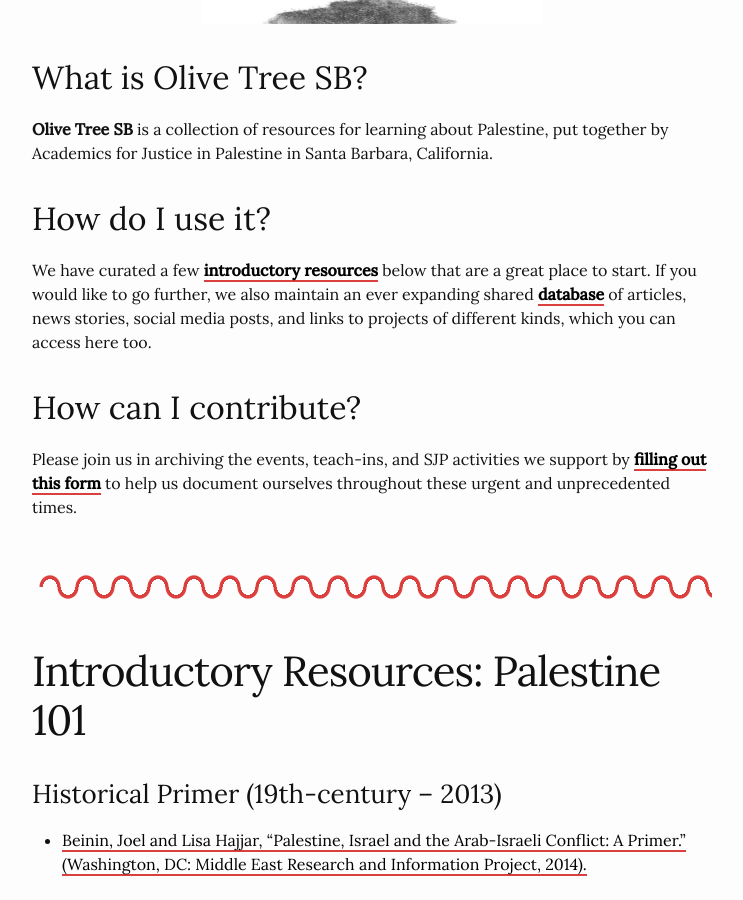
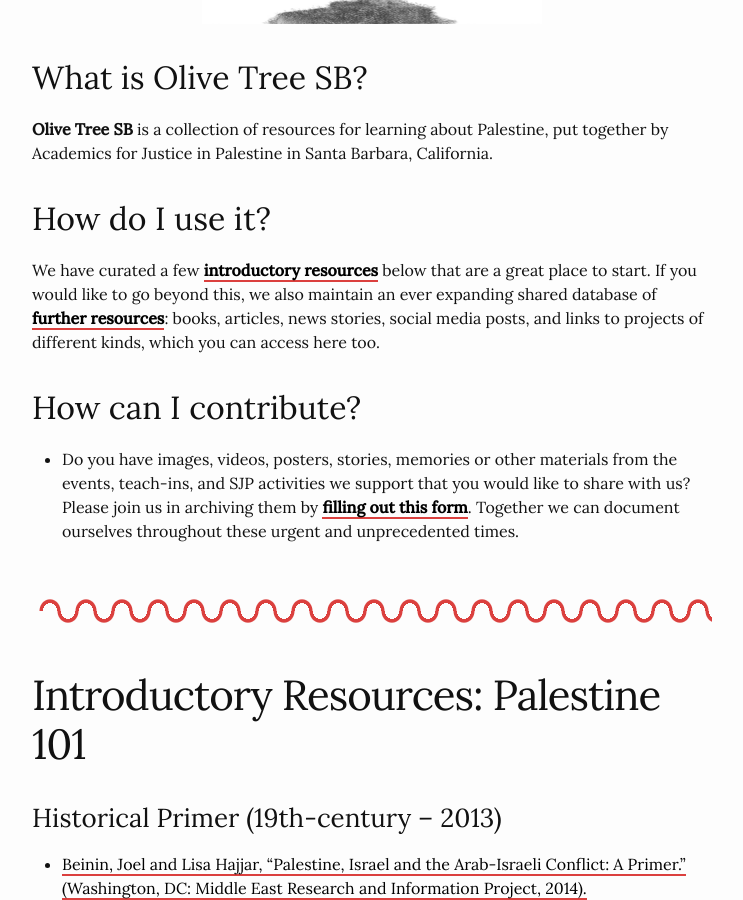
Before and after one commit to olivetreesb/olivetreesb, a Jekyll site: the page built from index.md, in a window 1280 px wide and 900 px high, scrolled down 489 px. Shown: the whole window, without its empty margins (268-1011 px from the left). Built offline with Jekyll 4.4.1, drawn with Linux system fonts in a browser that asks for light colours; some of the changed text lies outside the part shown.

Commit message:
Update index.md

```diff
--- a/index.md
+++ b/index.md
@@ -15,11 +15,10 @@
 
 ## How do I use it?
 
-We have curated a few **[introductory resources](#introductory-resources-palestine-101)** below that are a great place to start. If you would like to go further, we also maintain an ever expanding shared **[database](#full-database)** of articles, news stories, social media posts, and links to projects of different kinds, which you can access here too.
+We have curated a few **[introductory resources](#introductory-resources-palestine-101)** below that are a great place to start. If you would like to go beyond this, we also maintain an ever expanding shared database of **[further resources](#further-resources)**: books, articles, news stories, social media posts, and links to projects of different kinds, which you can access here too.
 
 ## How can I contribute?
-Please join us in archiving the events, teach-ins, and SJP activities we support by [**filling out this form**](https://docs.google.com/forms/d/e/1FAIpQLScVn7mlhGwQKr48etRbG_0kOLf3RK_-kUMjbYWUa_l8abkaFQ/viewform) to help us document ourselves throughout these urgent and unprecedented times.
-
+- Do you have images, videos, posters, stories, memories or other materials from the events, teach-ins, and SJP activities we support that you would like to share with us? Please join us in archiving them by [**filling out this form**](https://docs.google.com/forms/d/e/1FAIpQLScVn7mlhGwQKr48etRbG_0kOLf3RK_-kUMjbYWUa_l8abkaFQ/viewform). Together we can document ourselves throughout these urgent and unprecedented times.
 
 {% include squiggly-line.html %}
 
@@ -54,12 +53,12 @@
 
 {% include squiggly-line.html %}
 
-# Full database
+# Further resources
 [**Click here to open our database**](https://www.zotero.org/groups/5389905/ucsb-ajp/library).
 
 
-### What is it?
-The database is a collection of articles, news stories, social media posts, and links to projects of different kinds.
+### What is this?
+We've put together a larger database of articles, news stories, social media posts, and links to projects of different kinds.
 
 It runs on the open-source bibliographic software [Zotero](https://www.zotero.org). If you are new to it, you might want to look at the instructions and documentation below.
 
```
